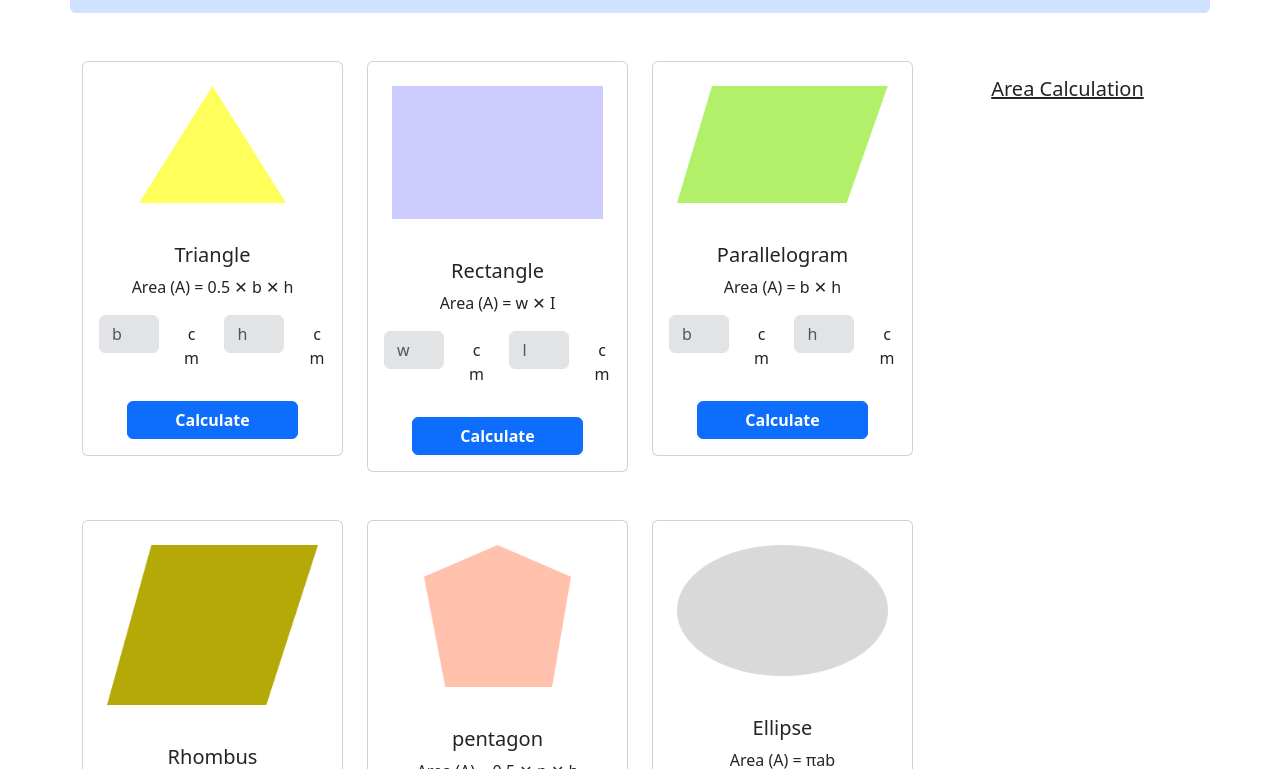
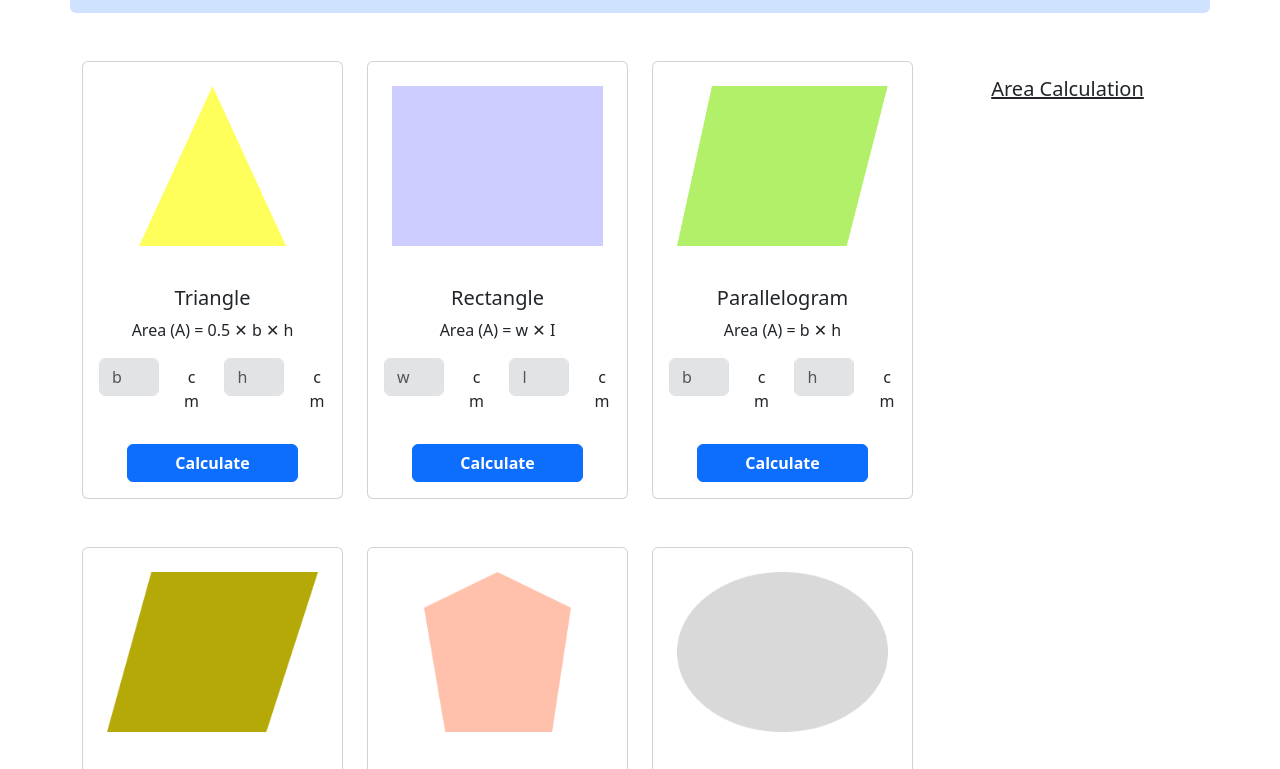
Before and after one commit to sheik-mostafizur/geometry-genius-phb7, a plain HTML site: page index.html in a window 1280 px wide. Shown: the part 131-900 px from the top of the page. Drawn offline with nearby package versions, Linux system fonts and the light colour scheme.

Commit message:
assignment done witout optional requirment

```diff
--- a/index.html
+++ b/index.html
@@ -4,7 +4,7 @@
 <head>
   <meta charset="utf-8">
   <meta name="viewport" content="width=device-width, initial-scale=1">
-  <title>30 Module JavaScript Assignment</title>
+  <title>30 Module JavaScript Assignment-5</title>
   <!-- bootstrap css link -->
   <link href="https://cdn.jsdelivr.net/npm/bootstrap@5.3.0-alpha1/dist/css/bootstrap.min.css" rel="stylesheet"
     integrity="sha384-GLhlTQ8iRABdZLl6O3oVMWSktQOp6b7In1Zl3/Jr59b6EGGoI1aFkw7cmDA6j6gD" crossorigin="anonymous">
@@ -38,7 +38,7 @@
         <!-- start triangle -->
         <div class="col-md-6 col-xl-3">
           <div class="card">
-            <img src="./assets/images/triangle.png" class="w-75 mx-auto card-img-top p-4" alt="triangle">
+            <img src="./assets/images/triangle.png" height="208" class="w-75 mx-auto card-img-top p-4" alt="triangle">
             <div class="card-body text-center">
               <h5 class="card-title">Triangle</h5>
               <p class="card-text">Area (A) =
@@ -65,7 +65,7 @@
         <!-- start rectangle -->
         <div class="col-md-6 col-xl-3">
           <div class="card">
-            <img src="./assets/images/rectangle.png" class="card-img-top p-4" alt="rectangle">
+            <img src="./assets/images/rectangle.png" height="208" class="card-img-top p-4" alt="rectangle">
             <div class="card-body text-center">
               <h5 class="card-title">Rectangle</h5>
               <p class="card-text">Area (A) = w &#x2715; I</p>
@@ -90,7 +90,7 @@
         <!-- start Parallelogram -->
         <div class="col-md-6 col-xl-3">
           <div class="card">
-            <img src="./assets/images/parallelogram.png" class="card-img-top p-4" alt="Parallelogram">
+            <img src="./assets/images/parallelogram.png" height="208" class="card-img-top p-4" alt="Parallelogram">
             <div class="card-body text-center">
               <h5 class="card-title">Parallelogram</h5>
               <p class="card-text">Area (A) =
@@ -124,7 +124,7 @@
         <!-- start rhombus -->
         <div class="col-md-6 col-xl-3">
           <div class="card">
-            <img src="./assets/images/rhombus.png" class="card-img-top p-4" alt="rhombus">
+            <img src="./assets/images/rhombus.png" height="208" class="card-img-top p-4" alt="rhombus">
             <div class="card-body text-center">
               <h5 class="card-title">Rhombus</h5>
               <p class="card-text">Area (A) =
@@ -151,7 +151,7 @@
         <!-- start pentagon -->
         <div class="col-md-6 col-xl-3">
           <div class="card">
-            <img src="./assets/images/pentagon.png" class="w-75 mx-auto card-img-top p-4" alt="pentagon">
+            <img src="./assets/images/pentagon.png" height="208" class="w-75 mx-auto card-img-top p-4" alt="pentagon">
             <div class="card-body text-center">
               <h5 class="card-title">pentagon</h5>
               <p class="card-text">Area (A) =
@@ -177,7 +177,7 @@
         <!-- start Ellipse -->
         <div class="col-md-6 col-xl-3">
           <div class="card">
-            <img src="./assets/images/ellipse.png" class="card-img-top p-4" alt="Ellipse">
+            <img src="./assets/images/ellipse.png" height="208" class="card-img-top p-4" alt="Ellipse">
             <div class="card-body text-center">
               <h5 class="card-title">Ellipse</h5>
               <p class="card-text">Area (A) = πab</p>
```
Also changed, not shown: blog.html (+1 -1 lines).
